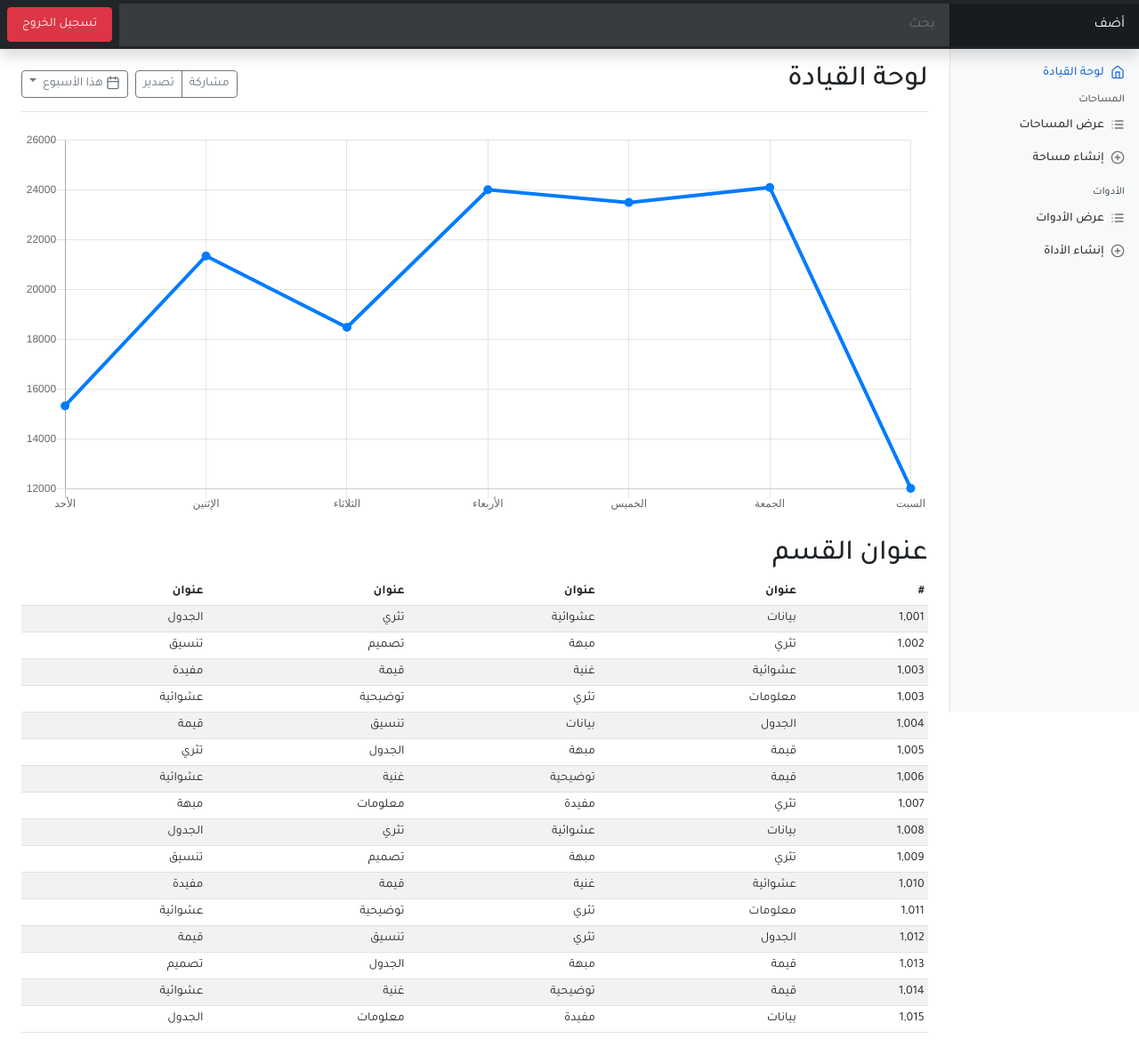
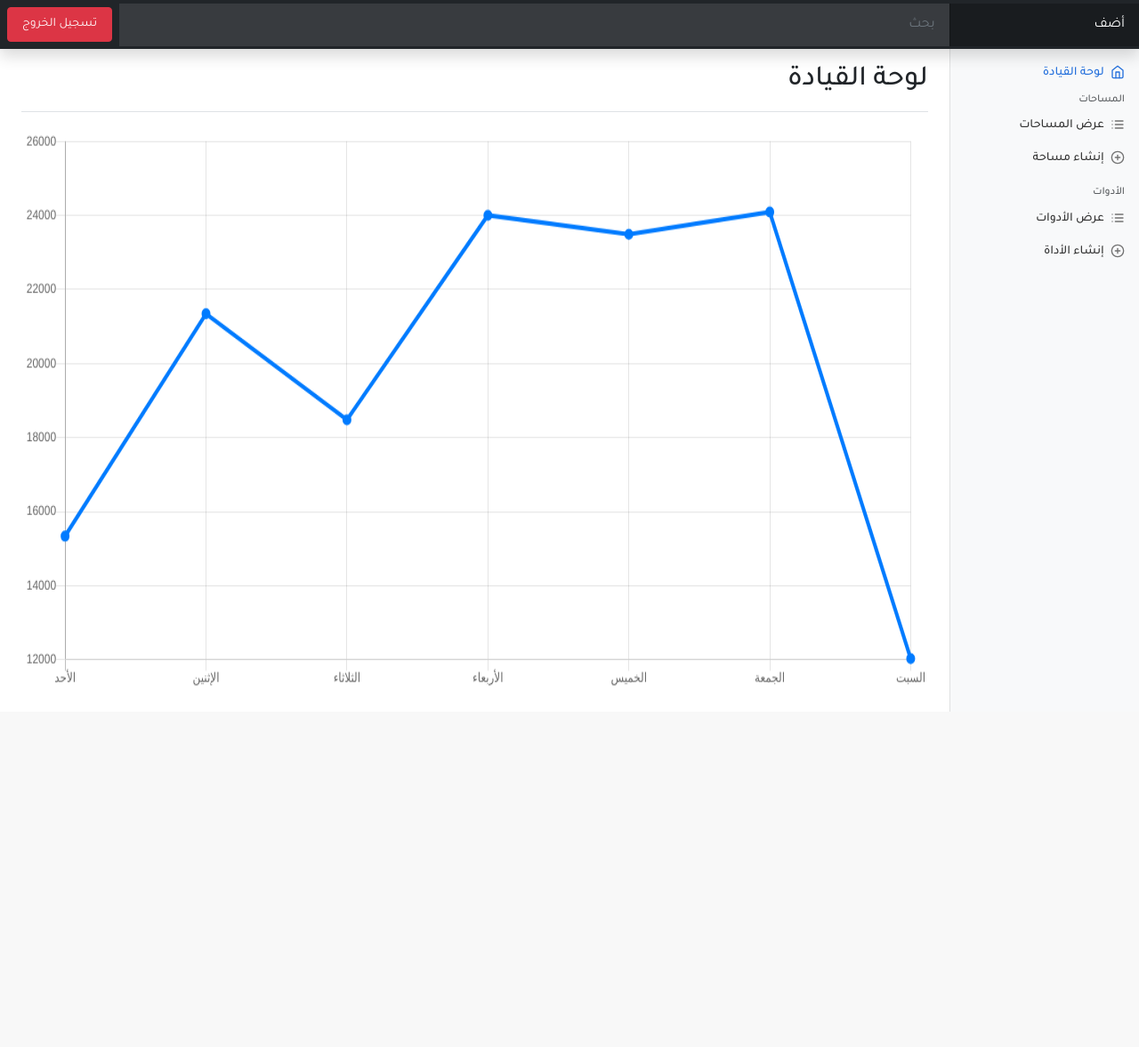
Before and after one commit to arabdigitalexpression/Mestek, a Flask app: template app/templates/dashboard/index.html in a window 1280 px wide. Shown: the whole page at 89% size. After the commit the page ends 800 px from the top, so only its background shows below. Run offline with Flask 2, Linux system fonts and the light colour scheme; the template is opened without the code that fills it, so the values that code supplies are empty; some libraries are stand-ins or nearby versions.

Commit message:
Removed dummy table from dashboard.

```diff
--- a/app/templates/dashboard/index.html
+++ b/app/templates/dashboard/index.html
@@ -5,146 +5,7 @@
 {% block content %}
 <div class="d-flex justify-content-between flex-wrap flex-md-nowrap align-items-center pt-3 pb-2 mb-3 border-bottom">
     <h1 class="h2">لوحة القيادة</h1>
-    <div class="btn-toolbar mb-2 mb-md-0">
-      <div class="btn-group me-2">
-        <button type="button" class="btn btn-sm btn-outline-secondary">مشاركة</button>
-        <button type="button" class="btn btn-sm btn-outline-secondary">تصدير</button>
-      </div>
-      <button type="button" class="btn btn-sm btn-outline-secondary dropdown-toggle">
-        <span data-feather="calendar" class="align-text-bottom"></span>
-        هذا الأسبوع
-      </button>
-    </div>
   </div>
 
-  <canvas class="my-4 w-100" id="myChart" width="900" height="380"></canvas>
-
-  <h2>عنوان القسم</h2>
-  <div class="table-responsive">
-    <table class="table table-striped table-sm">
-      <thead>
-        <tr>
-          <th scope="col">#</th>
-          <th scope="col">عنوان</th>
-          <th scope="col">عنوان</th>
-          <th scope="col">عنوان</th>
-          <th scope="col">عنوان</th>
-        </tr>
-      </thead>
-      <tbody>
-        <tr>
-          <td>1,001</td>
-          <td>بيانات</td>
-          <td>عشوائية</td>
-          <td>تثري</td>
-          <td>الجدول</td>
-        </tr>
-        <tr>
-          <td>1,002</td>
-          <td>تثري</td>
-          <td>مبهة</td>
-          <td>تصميم</td>
-          <td>تنسيق</td>
-        </tr>
-        <tr>
-          <td>1,003</td>
-          <td>عشوائية</td>
-          <td>غنية</td>
-          <td>قيمة</td>
-          <td>مفيدة</td>
-        </tr>
-        <tr>
-          <td>1,003</td>
-          <td>معلومات</td>
-          <td>تثري</td>
-          <td>توضيحية</td>
-          <td>عشوائية</td>
-        </tr>
-        <tr>
-          <td>1,004</td>
-          <td>الجدول</td>
-          <td>بيانات</td>
-          <td>تنسيق</td>
-          <td>قيمة</td>
-        </tr>
-        <tr>
-          <td>1,005</td>
-          <td>قيمة</td>
-          <td>مبهة</td>
-          <td>الجدول</td>
-          <td>تثري</td>
-        </tr>
-        <tr>
-          <td>1,006</td>
-          <td>قيمة</td>
-          <td>توضيحية</td>
-          <td>غنية</td>
-          <td>عشوائية</td>
-        </tr>
-        <tr>
-          <td>1,007</td>
-          <td>تثري</td>
-          <td>مفيدة</td>
-          <td>معلومات</td>
-          <td>مبهة</td>
-        </tr>
-        <tr>
-          <td>1,008</td>
-          <td>بيانات</td>
-          <td>عشوائية</td>
-          <td>تثري</td>
-          <td>الجدول</td>
-        </tr>
-        <tr>
-          <td>1,009</td>
-          <td>تثري</td>
-          <td>مبهة</td>
-          <td>تصميم</td>
-          <td>تنسيق</td>
-        </tr>
-        <tr>
-          <td>1,010</td>
-          <td>عشوائية</td>
-          <td>غنية</td>
-          <td>قيمة</td>
-          <td>مفيدة</td>
-        </tr>
-        <tr>
-          <td>1,011</td>
-          <td>معلومات</td>
-          <td>تثري</td>
-          <td>توضيحية</td>
-          <td>عشوائية</td>
-        </tr>
-        <tr>
-          <td>1,012</td>
-          <td>الجدول</td>
-          <td>تثري</td>
-          <td>تنسيق</td>
-          <td>قيمة</td>
-        </tr>
-        <tr>
-          <td>1,013</td>
-          <td>قيمة</td>
-          <td>مبهة</td>
-          <td>الجدول</td>
-          <td>تصميم</td>
-        </tr>
-        <tr>
-          <td>1,014</td>
-          <td>قيمة</td>
-          <td>توضيحية</td>
-          <td>غنية</td>
-          <td>عشوائية</td>
-        </tr>
-        <tr>
-          <td>1,015</td>
-          <td>بيانات</td>
-          <td>مفيدة</td>
-          <td>معلومات</td>
-          <td>الجدول</td>
-        </tr>
-      </tbody>
-    </table>
-  </div>
+  <canvas class="my-4 w-100 h-100" id="myChart"></canvas>
 {% endblock %}
```
